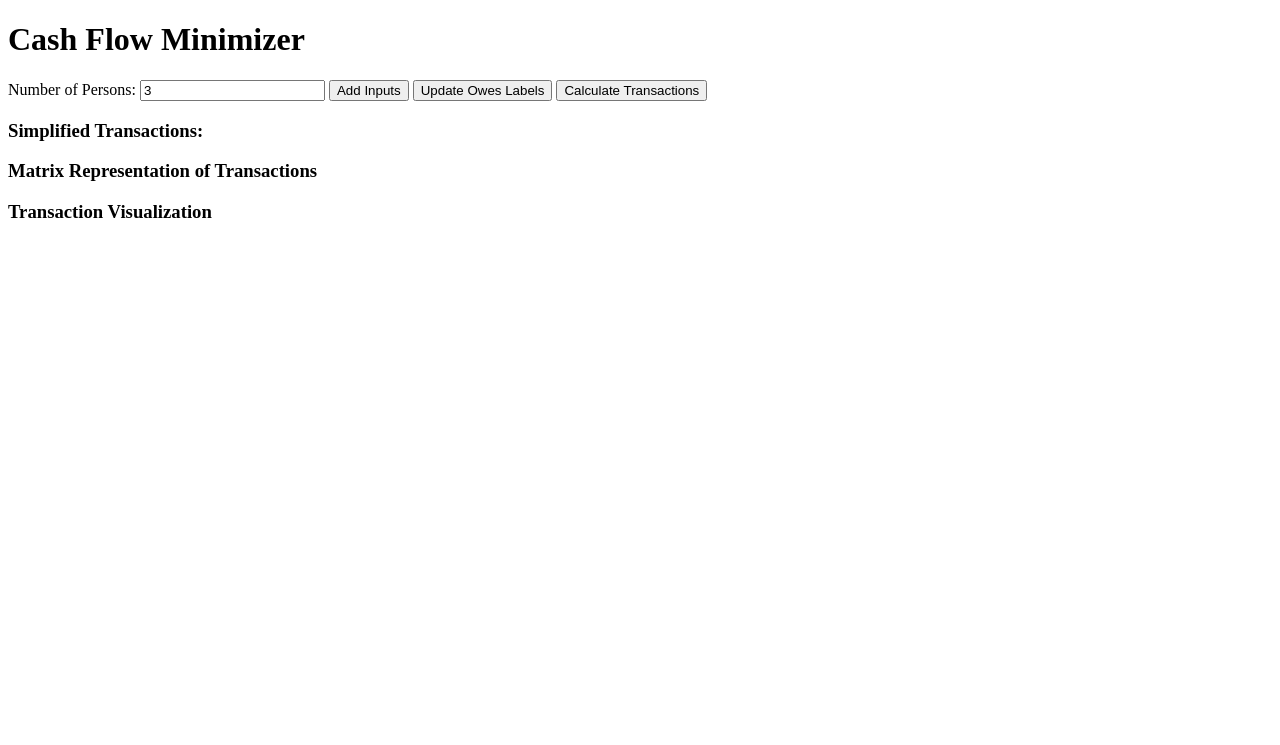
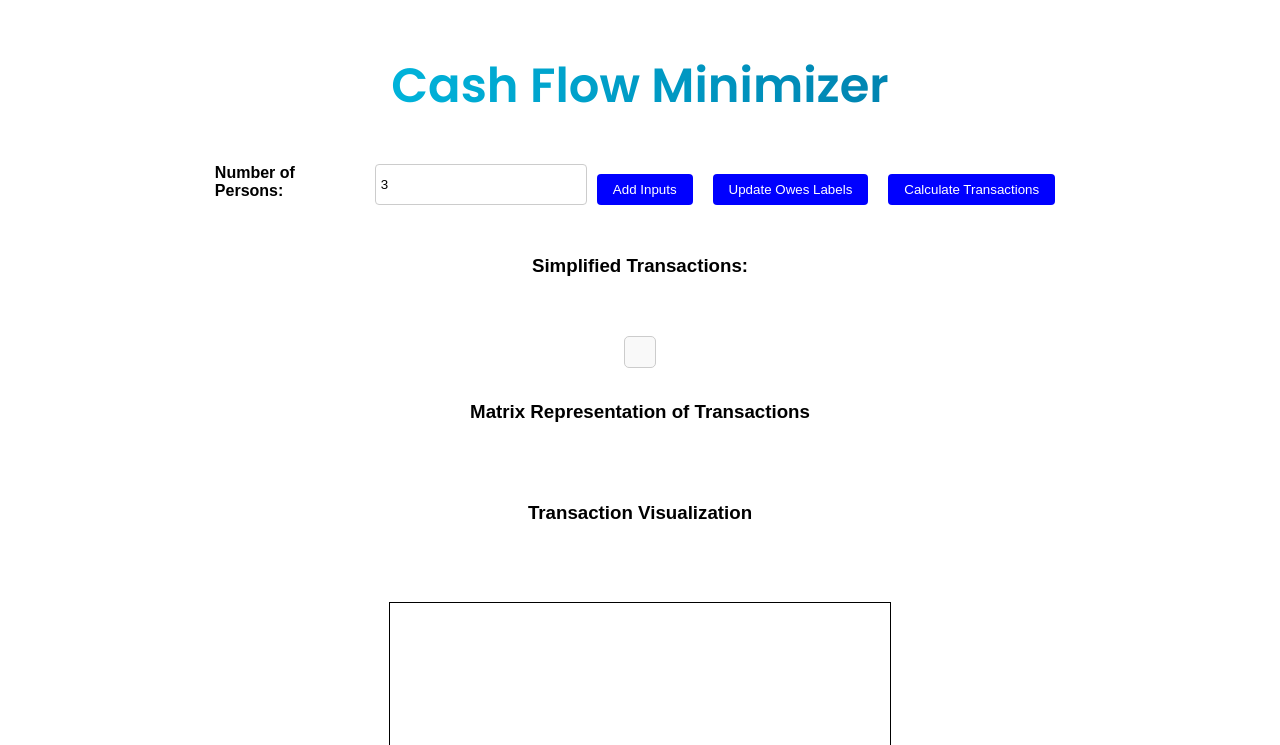
Before and after one commit to Priyanshi1004/Cash-Flow-Minimizer, a plain HTML site: page Index.html in a window 1280 px wide. Shown: the top 745 px of the page. Drawn offline with Linux system fonts and the light colour scheme.

Commit message:
Update Index.html

```diff
--- a/Index.html
+++ b/Index.html
@@ -4,7 +4,7 @@
     <meta charset="UTF-8">
     <meta name="viewport" content="width=device-width, initial-scale=1.0">
     <title>Transaction Manager</title>
-    <link rel="stylesheet" href="cash2.css">
+    <link rel="stylesheet" href="cash.css">
     <link href="https://fonts.googleapis.com/css2?family=Poppins:wght@400;600&display=swap" rel="stylesheet">
 </head>
 <body>
```
